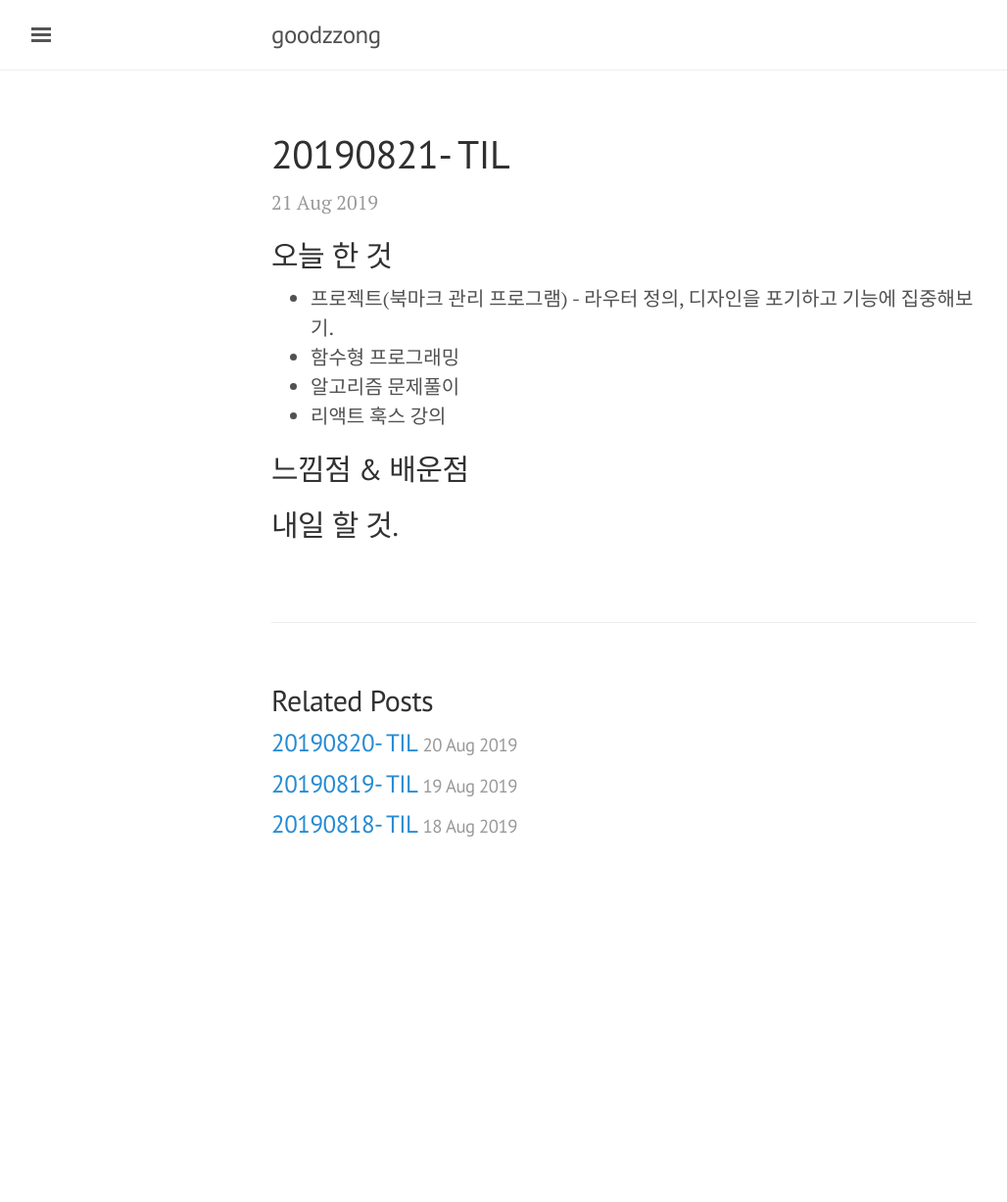
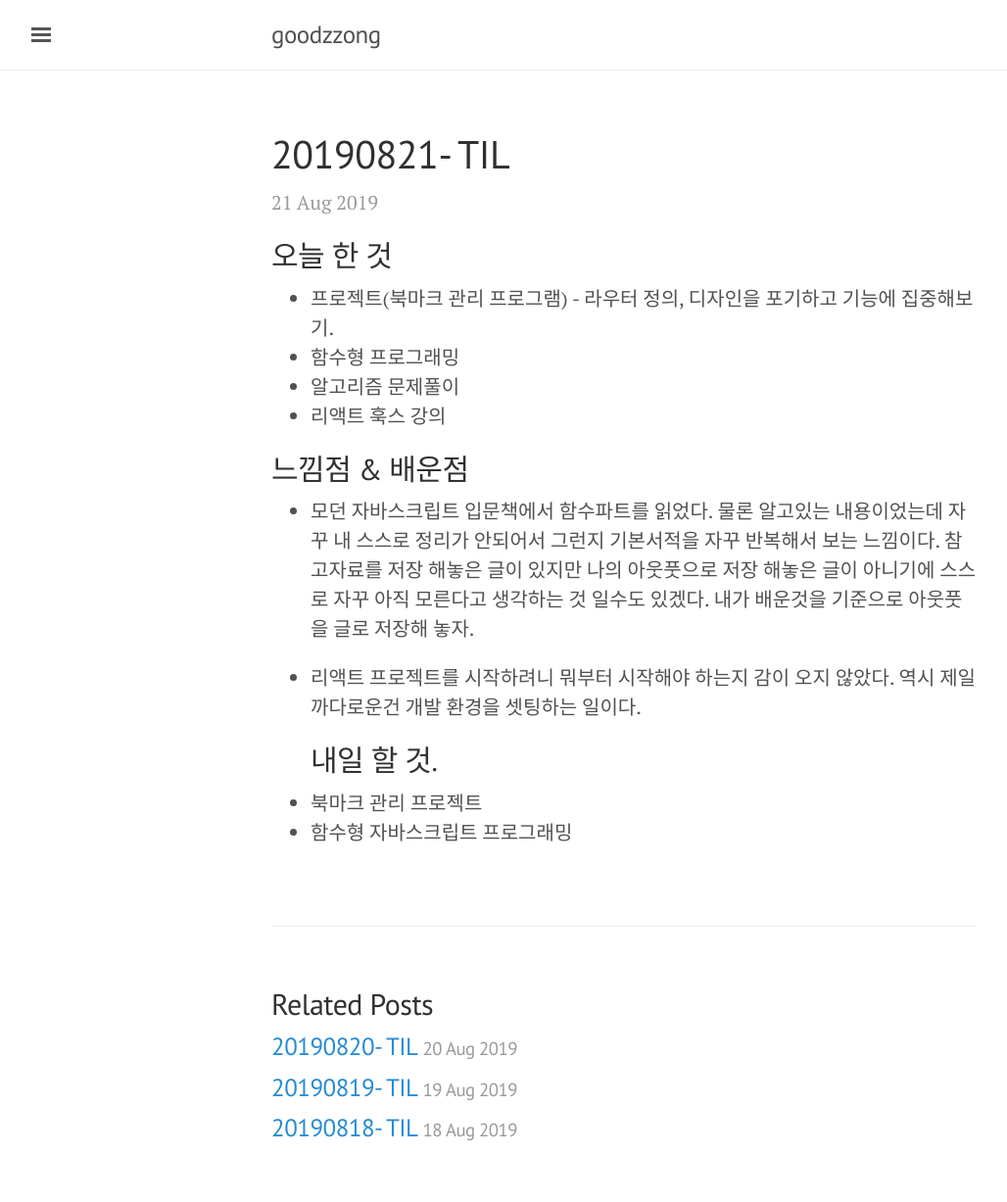
Before and after one commit to goodzzong/goodzzong.github.io, a Jekyll site: the page built from _posts/TIL(Today I Learned)/2019-08-21-til.md, in a window 1280 px wide. Shown: the whole page at 98% size, without its empty margins (3-1031 px from the left). Built offline with Jekyll 4.4.1, drawn with Linux system fonts in a browser that asks for light colours; comment, search, counter and statistics services are not loaded; before the commit the page ends 917 px from its top, so only the background shows below that.

Commit message:
add til posts

```diff
--- a/_posts/TIL(Today I Learned)/2019-08-21-til.md
+++ b/_posts/TIL(Today I Learned)/2019-08-21-til.md
@@ -19,5 +19,13 @@ comments: true
 
 
 ## 느낌점 & 배운점
+- 모던 자바스크립트 입문책에서 함수파트를 읽었다. 물론 알고있는 내용이었는데 자꾸 내 스스로
+정리가 안되어서 그런지 기본서적을 자꾸 반복해서 보는 느낌이다. 참고자료를 저장 해놓은 글이 있지만
+나의 아웃풋으로 저장 해놓은 글이 아니기에 스스로 자꾸 아직 모른다고 생각하는 것 일수도 있겠다.
+내가 배운것을 기준으로 아웃풋을 글로 저장해 놓자.
 
+- 리액트 프로젝트를 시작하려니 뭐부터 시작해야 하는지 감이 오지 않았다. 역시 제일 까다로운건
+개발 환경을 셋팅하는 일이다.
 ## 내일 할 것.
+- 북마크 관리 프로젝트
+- 함수형 자바스크립트 프로그래밍
```
